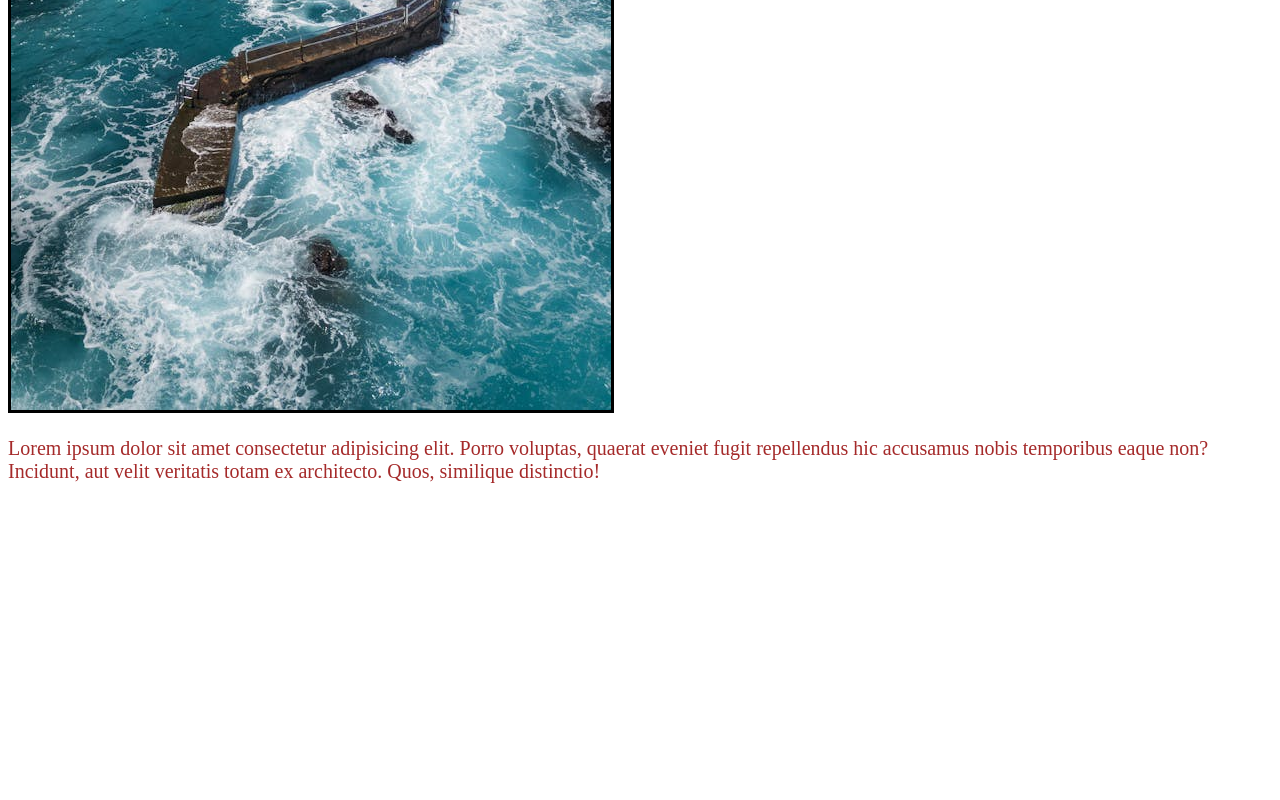
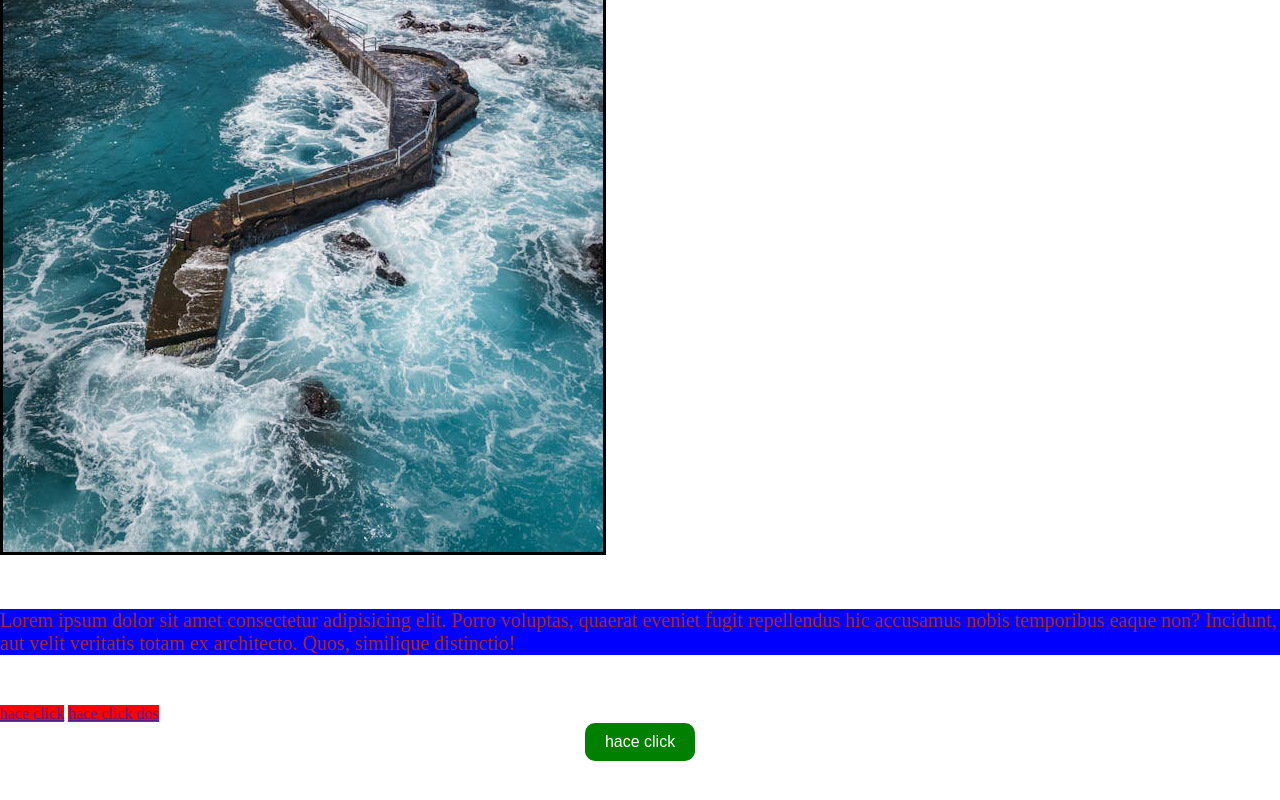
Before and after one commit to JuanChazarreta/miprueba_utn, a plain HTML site: page index.html in a window 1280 px wide. Shown: the part 772-1572 px from the top of the page. Before the commit the page ends 1275 px from the top, so only its background shows below. Drawn offline with Linux system fonts and the light colour scheme.

Commit message:
Agregue y edite el css e index.html

```diff
--- a/css/styles.css
+++ b/css/styles.css
@@ -1,12 +1,53 @@
-h1 {
+*{  /* Selector univesal, siempre se pone al inicio*/
+    padding: 0;
+    margin: 0;
+    margin-bottom: 50px;
+
+}
+
+h1 /*Es una etiqueta de bloque, porque ocupa de punta a punta*/{
     text-decoration: underline;
     font-size: 45px;
     color: aquamarine;
+    background-color:blueviolet; /*Pone color a todo el largo*/
+    width: fit-content; /*Ajusta el ancho al contenido*/
 }
 img {
     border: 3px solid black;
 }
-p{
+p /*Etiqueta en bloque*/{
+    background-color: blue;
+    background-size: contain;
     font-size: 20px;
     color: brown;
 }
+a /*etiqueta en linea, ocupa su espacio nomas*/{
+    background-color: red;
+    width: 600px;
+}
+/* .tarjeta {
+    background-color: green;
+    width: 200px;
+    padding: 20px;
+    border-radius: 20px;
+    box-shadow: 10px 10px 5px rgba(0, 0, 0, 0.5);
+    margin-bottom: 40px;
+} */
+
+.boton {
+    background-color: green; /*Color de fondo*/
+    color: white; /*Color del texto*/
+    padding: 10px 20px;
+    border: none; /*Quita el borde por defecto*/
+    border-radius: 10px; /*Borde redondeado*/
+    cursor: pointer; /*Pone el cursor en forma de mano al pasar por encima*/
+    display: block;
+    margin: auto;
+    font-size: 16px;
+
+}
+
+.boton:hover{
+    background-color: rgba(0, 0,0, 0.8);
+
+}
--- a/index.html
+++ b/index.html
@@ -10,8 +10,16 @@
     <header></header>
     <main>
         <h1>hola mundo</h1>
+        <h1>hola mundo 2</h1>
         <img src="img/fotocosta.jpeg" alt="Vista Costera En Puerto De La Cruz">
         <p>Lorem ipsum dolor sit amet consectetur adipisicing elit. Porro voluptas, quaerat eveniet fugit repellendus hic accusamus nobis temporibus eaque non? Incidunt, aut velit veritatis totam ex architecto. Quos, similique distinctio!</p>
+        <a href="">hace click</a>
+        <a href="">hace click dos</a>
+
+
+        <!-- <div class="tarjeta">hola mundo</div> -->
+
+        <button class="boton">hace click</button>
     </main>
     <footer></footer>
 </body>
```
